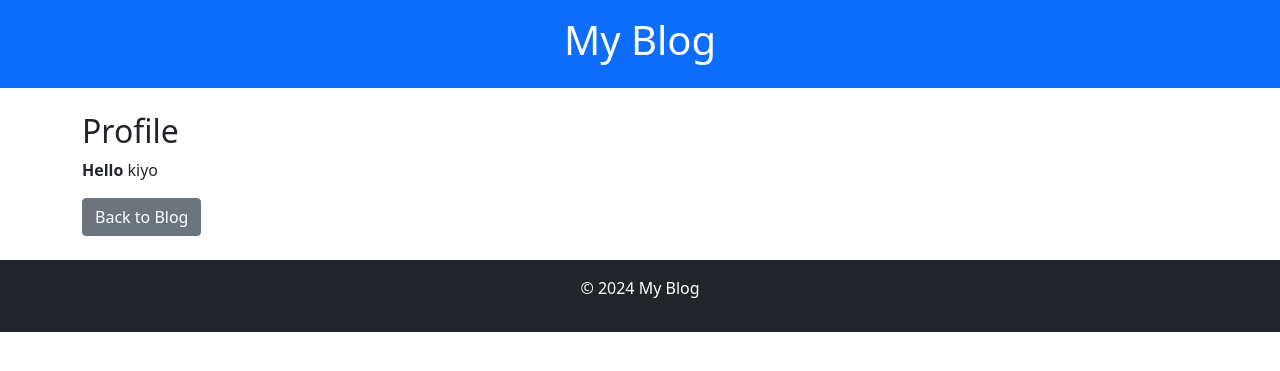
After one commit to RmVilla/blog2, a Django app: page /profile/ in a window 1280 px wide. The commit adds this page. Shown: the top 371 px of the page. Run offline with Django 4.2, Linux system fonts and the light colour scheme; a user stored in the database is signed in; some libraries are stand-ins or nearby versions.

Commit message:
- Profile Added

```diff
--- /dev/null
+++ b/blog/templates/Users/profile.html
@@ -0,0 +1,9 @@
+{% extends 'blog/base.html' %}
+
+{% block title %}Profile{% endblock %}
+
+{% block content %}
+<h2>Profile</h2>
+<p><strong>Hello </strong> {{ user.username }}</p>
+<a href="{% url 'post_list' %}" class="btn btn-secondary">Back to Blog</a>
+{% endblock %}
--- a/blog/templates/blog/post_list.html
+++ b/blog/templates/blog/post_list.html
@@ -8,7 +8,7 @@
     <p>Welcome, {{ user.username }}!</p>
     <a href="{% url 'post_create' %}">Add Post</a>
     <a href="{% url 'logout' %}">Logout</a>
-    <a href="#">User Profile</a>
+    <a href="{% url 'profile' %}">User Profile</a>
 {% else %}
     <a href="{% url 'login' %}">Login</a>
     <a href="{% url 'register' %}">Register</a>
--- a/blog/urls.py
+++ b/blog/urls.py
@@ -5,10 +5,13 @@ from . import views
 
 
 urlpatterns = [
+    path('', views.post_list, name='post_list'),
     path('register/', register_view, name='register'),
-    path('login/', auth_views.LoginView.as_view(template_name='blog/login.html'), name='login'),
+    path('login/', auth_views.LoginView.as_view(template_name='Users/login.html'), name='login'),
     path('logout/', auth_views.LogoutView.as_view(), name='logout'),
-    path('', views.post_list, name='post_list'),
+    path('profile/', views.profile, name='profile'),
+
+
     path('post/new/', views.post_create, name='post_create'),
     path('post/<int:pk>/', views.post_detail, name='post_detail'),
     path('post/<int:pk>/update/', views.post_update, name='update_post'),
--- a/blog/views.py
+++ b/blog/views.py
@@ -1,7 +1,7 @@
 from django.shortcuts import render, redirect, get_object_or_404
 from django.http import HttpResponse, HttpResponseForbidden
 from django.contrib.auth import login
-from django.urls import reverse
+from django.contrib.auth.decorators import login_required
 from .forms import PostForm, PostUpdateForm, CustomUserCreationForm
 from .models import Post
 
@@ -19,9 +19,10 @@ def register_view(request):
             return redirect('post_list')
     else:
         form = CustomUserCreationForm()
-    return render(request, 'blog/register.html', {'form': form})
+    return render(request, 'Users/register.html', {'form': form})
 
 
+@login_required
 def post_create(request):
     if request.method == 'POST':
         form = PostForm(request.POST)
@@ -43,6 +44,7 @@ def post_detail(request, pk):
     return render(request, 'blog/post_detail.html', {'post': post})
 
 
+@login_required
 def post_update(request, pk):
     post = get_object_or_404(Post, pk=pk)
 
@@ -56,6 +58,7 @@ def post_update(request, pk):
     return render(request, 'blog/post_update.html', {'post': post, 'form': form})
 
 
+@login_required
 def delete_post(request, pk):
     post = get_object_or_404(Post, pk=pk)
 
@@ -67,3 +70,8 @@ def delete_post(request, pk):
         return redirect('post_list')
 
     return render(request, 'blog/post_confirm_delete.html', {'post': post})
+
+
+@login_required
+def profile(request):
+    return render(request, 'Users/profile.html')
--- a/my_blog/settings.py
+++ b/my_blog/settings.py
@@ -118,6 +118,7 @@ LOGIN_URL = '/login/'  # URL of the login page
 LOGOUT_REDIRECT_URL = '/'  # Redirect to homepage after logout
 
 AUTH_USER_MODEL = 'blog.CustomUser'  # This is where your custom user model is defined
+LOGIN_URL = 'login'
 
 
 
```
Also changed, not shown: blog/templates/Users/login.html (renamed from blog/templates/blog/login.html), blog/templates/Users/register.html (renamed from blog/templates/blog/register.html), db.sqlite3.
